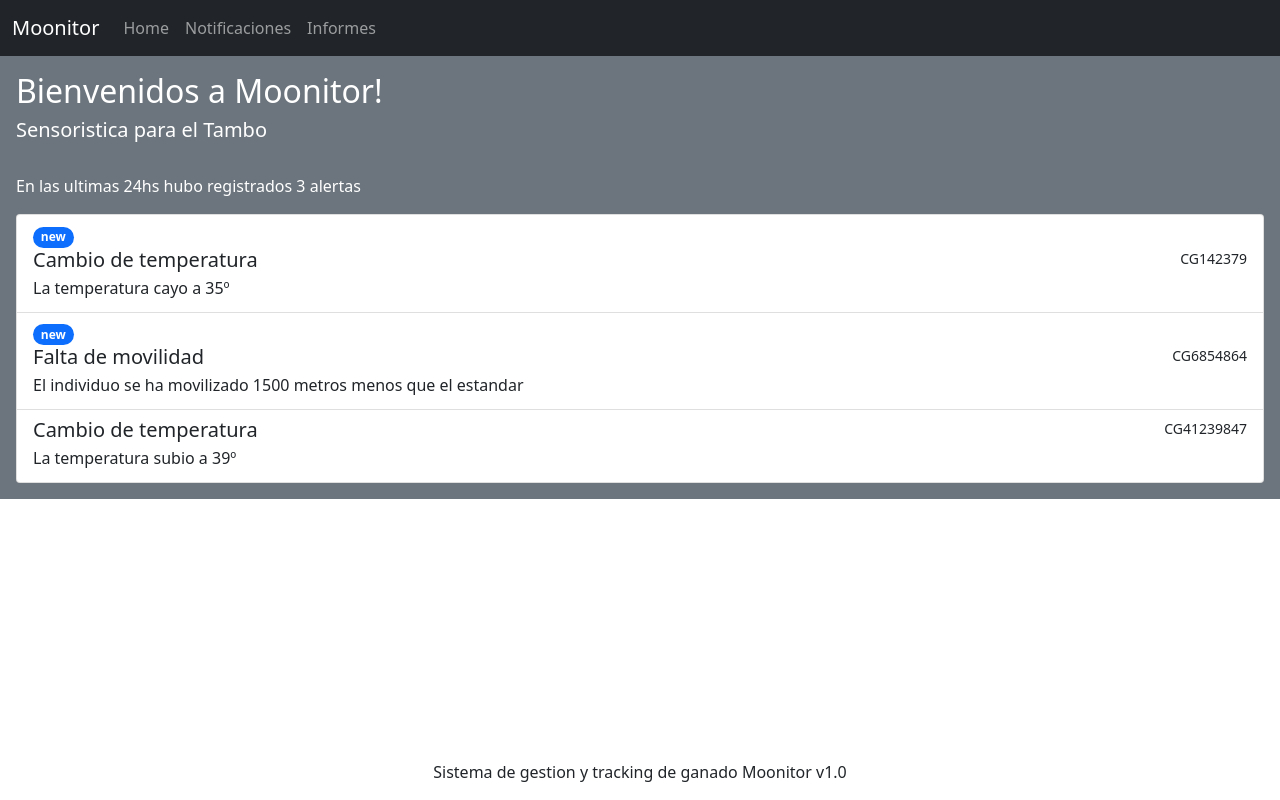
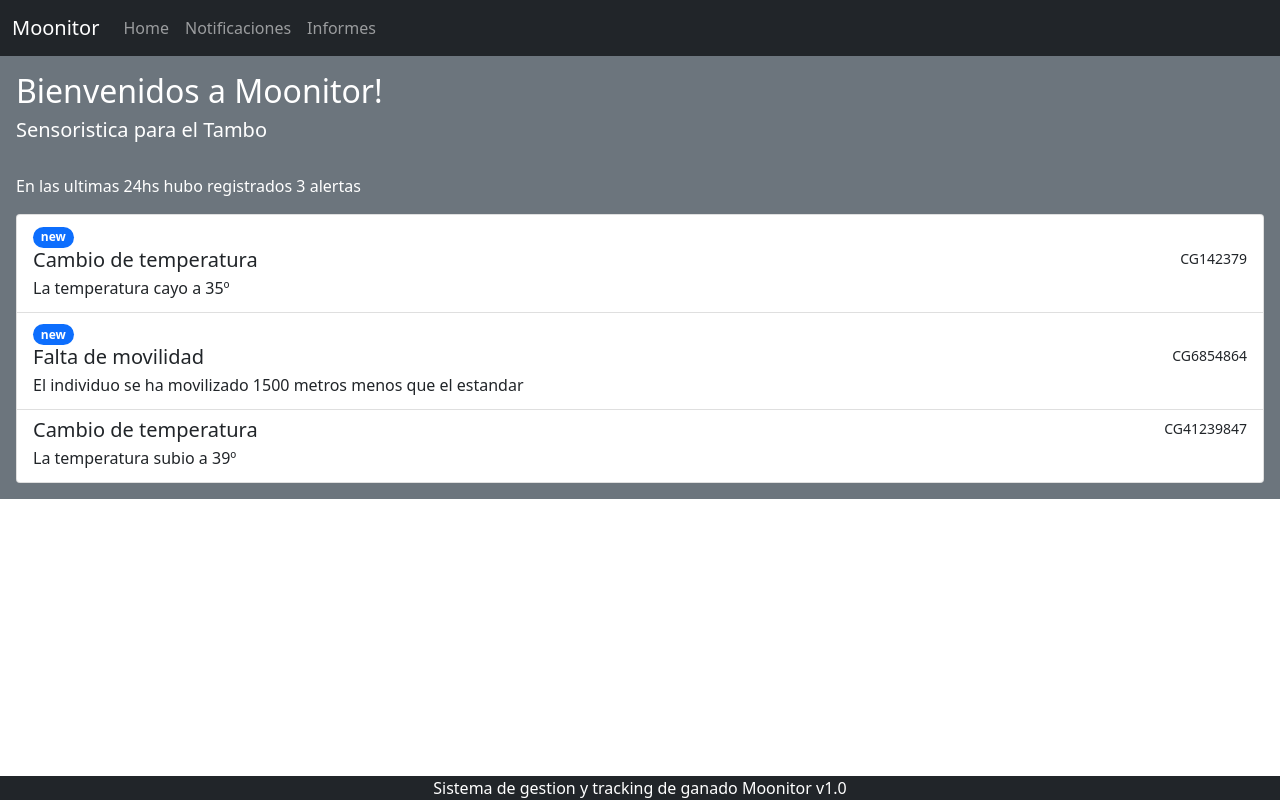
Before and after one commit to flvanney/Munnitor, an Angular app: page /home in a window 1280 px wide. Built offline with nearby package versions, Linux system fonts and the light colour scheme.

Commit message:
footer fix

```diff
--- a/src/app/footer/footer.component.html
+++ b/src/app/footer/footer.component.html
@@ -1 +1 @@
-<p class="d-flex justify-content-center fixed-bottom">Sistema de gestion y tracking de ganado Moonitor v1.0</p>
+<p style="margin-bottom: 0;" class="d-flex justify-content-center fixed-bottom bg-dark text-white fixed-bottom">Sistema de gestion y tracking de ganado Moonitor v1.0</p>
```
